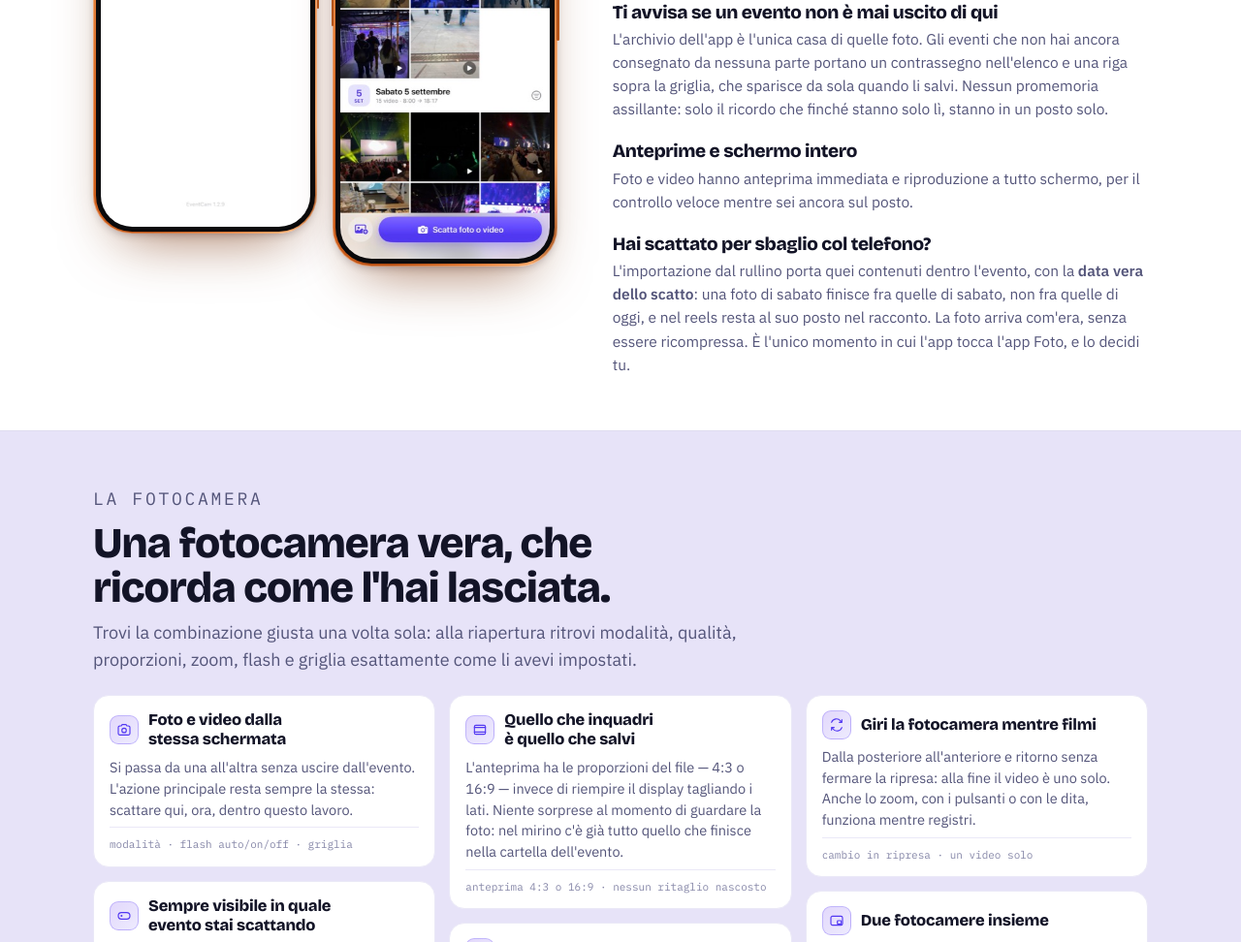
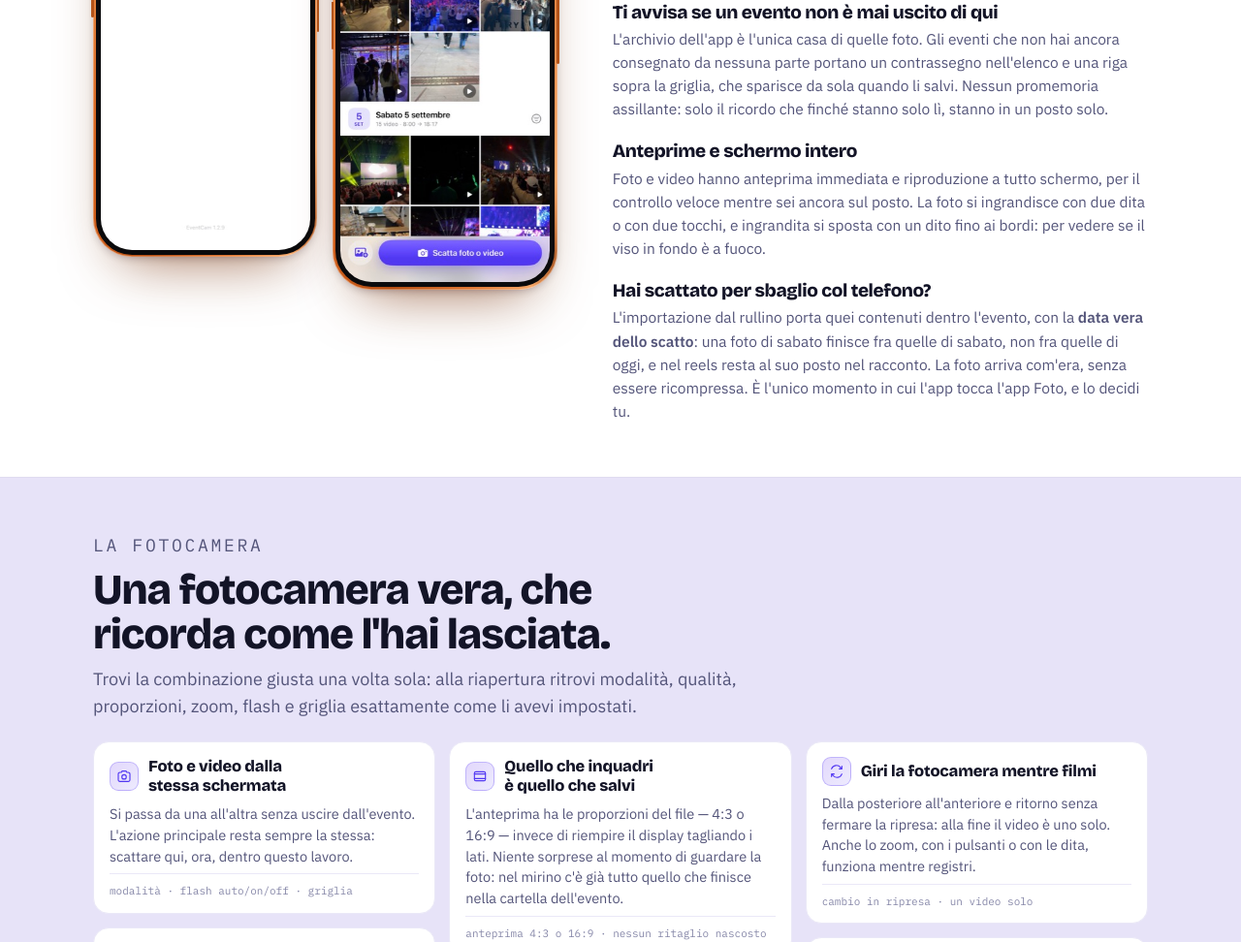
Before and after one commit to Danylooo/eventcam-sito, a plain HTML site: page index.html in a window 1280 px wide. Shown: the part 2740-3712 px from the top of the page at 97% size. Drawn offline with nearby package versions, Linux system fonts and the light colour scheme.

Commit message:
La foto ingrandita si sposta
Co-Authored-By: Claude Opus 5.5 <noreply@anthropic.com>

```diff
--- a/index.html
+++ b/index.html
@@ -998,7 +998,7 @@ footer{padding:40px 0 58px;margin-top:52px;border-top:1px solid var(--line-soft)
         </div>
         <div class="org-item">
           <h3>Anteprime e schermo intero</h3>
-          <p>Foto e video hanno anteprima immediata e riproduzione a tutto schermo, per il controllo veloce mentre sei ancora sul posto.</p>
+          <p>Foto e video hanno anteprima immediata e riproduzione a tutto schermo, per il controllo veloce mentre sei ancora sul posto. La foto si ingrandisce con due dita o con due tocchi, e ingrandita si sposta con un dito fino ai bordi: per vedere se il viso in fondo è a fuoco.</p>
         </div>
         <div class="org-item">
           <h3>Hai scattato per sbaglio col telefono?</h3>
```
